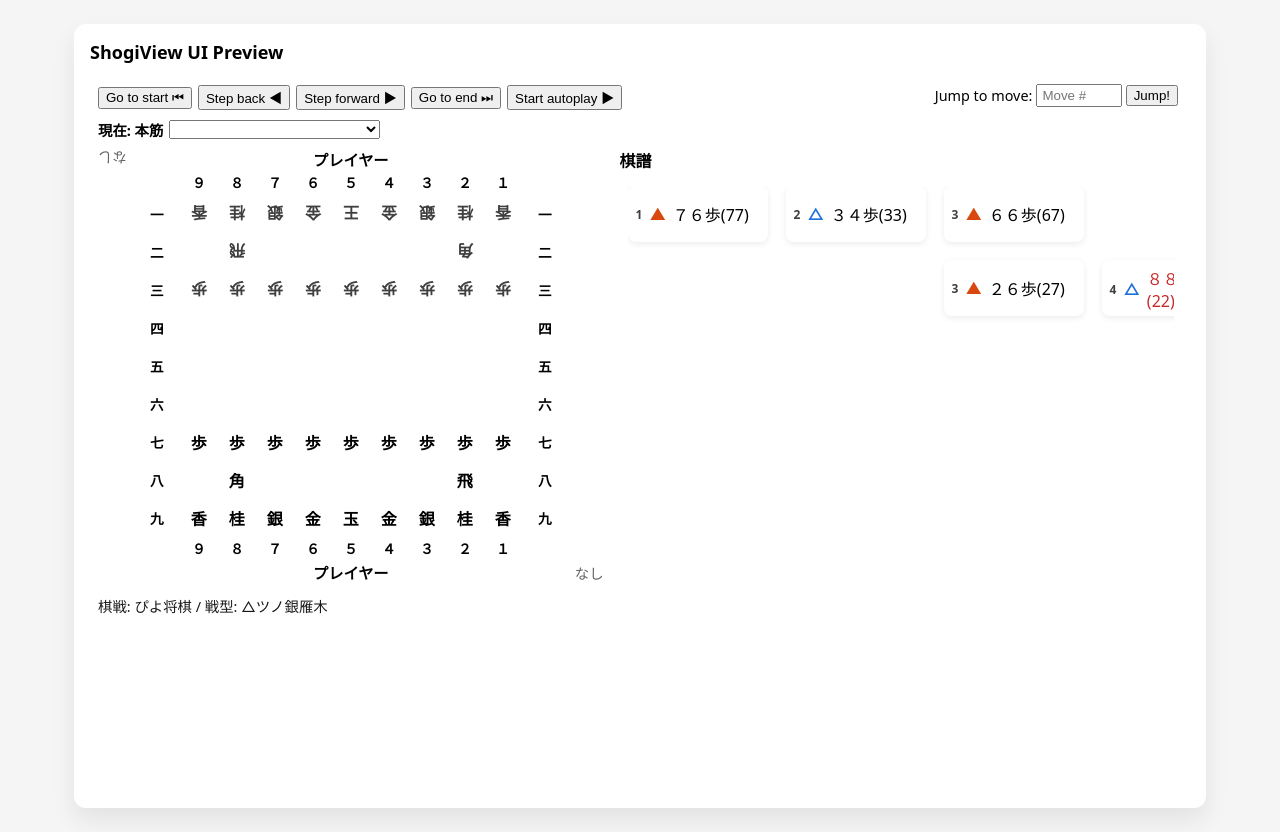
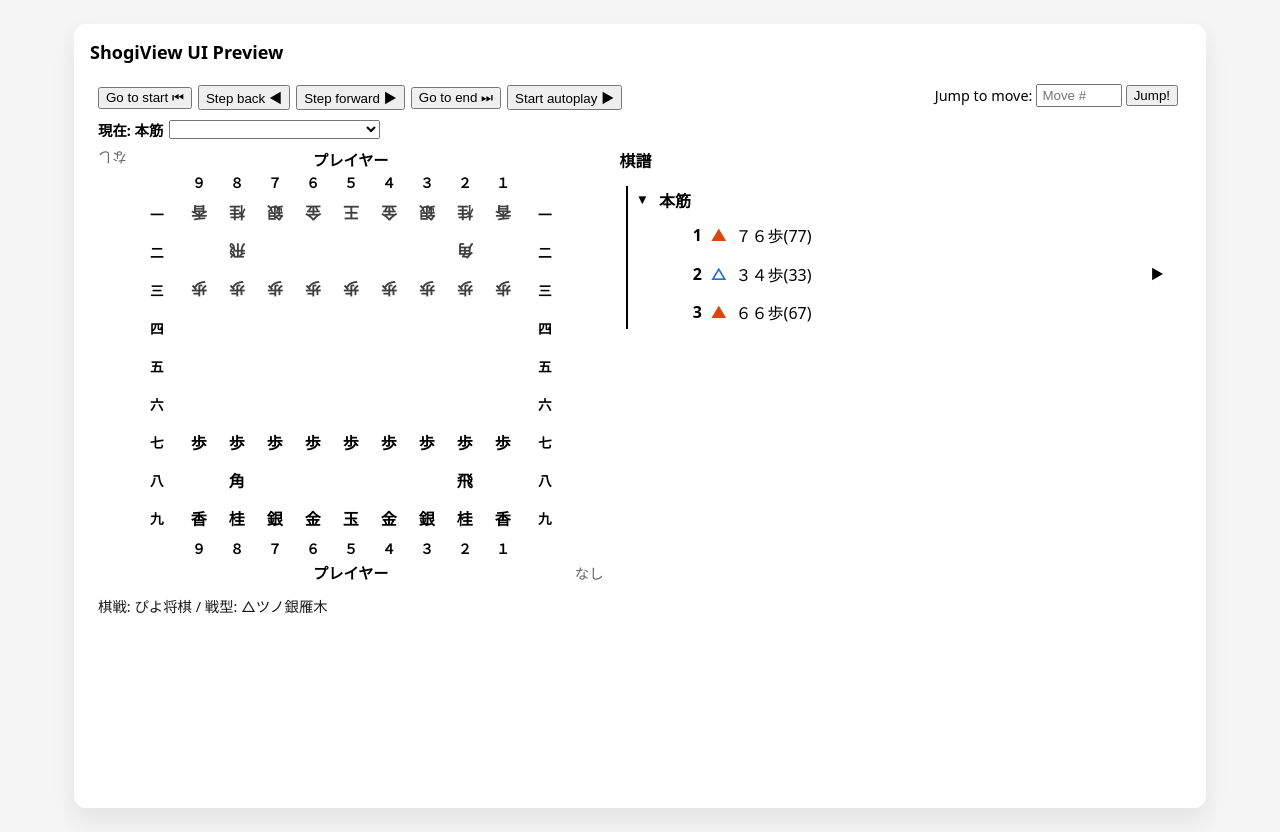
Before and after one commit to Luis8492/ShogiView, a website with bundled scripts: page preview/index.html in a window 1280 px wide. Built offline with nearby package versions, Linux system fonts and the light colour scheme.

Commit message:
Revert "Merge pull request #56 from Luis8492/codex/change-display-style-of-shogi-tree"
This reverts commit 2b515e46dccea64b91e854900a19d6974eb426e9, reversing
changes made to bdbf4551ca06474629ffee2a08749b6f9e571611.

```diff
--- a/src/kif-viewer.ts
+++ b/src/kif-viewer.ts
@@ -514,56 +514,6 @@ export function renderKif(
     const moveListContainer = layout.createDiv({ cls: 'move-list' });
     moveListContainer.createDiv({ cls: 'move-list-title', text: '棋譜' });
     const moveListBody = moveListContainer.createDiv({ cls: 'move-list-body' });
-    let treeGridEl: HTMLElement | null = null;
-    let treePan = { x: 0, y: 0 };
-    let isPanning = false;
-    let panPointerId: number | null = null;
-    let panStart = { x: 0, y: 0 };
-    let panOrigin = { x: 0, y: 0 };
-    let hasManualPan = false;
-
-    const applyTreePan = () => {
-      if (!treeGridEl) return;
-      treeGridEl.style.setProperty('--variation-pan-x', `${treePan.x}px`);
-      treeGridEl.style.setProperty('--variation-pan-y', `${treePan.y}px`);
-    };
-
-    const handlePanStart = (event: PointerEvent) => {
-      if (event.button !== 0) return;
-      const target = event.target as HTMLElement | null;
-      if (target?.closest('.variation-grid-move')) return;
-      isPanning = true;
-      panPointerId = event.pointerId;
-      panStart = { x: event.clientX, y: event.clientY };
-      panOrigin = { ...treePan };
-      moveListBody.setPointerCapture(event.pointerId);
-      moveListBody.addClass('is-panning');
-    };
-
-    const handlePanMove = (event: PointerEvent) => {
-      if (!isPanning || panPointerId !== event.pointerId) return;
-      const deltaX = event.clientX - panStart.x;
-      const deltaY = event.clientY - panStart.y;
-      if (!hasManualPan && (Math.abs(deltaX) > 2 || Math.abs(deltaY) > 2)) {
-        hasManualPan = true;
-      }
-      treePan = { x: panOrigin.x + deltaX, y: panOrigin.y + deltaY };
-      applyTreePan();
-      event.preventDefault();
-    };
-
-    const handlePanEnd = (event: PointerEvent) => {
-      if (!isPanning || panPointerId !== event.pointerId) return;
-      isPanning = false;
-      panPointerId = null;
-      moveListBody.releasePointerCapture(event.pointerId);
-      moveListBody.removeClass('is-panning');
-    };
-
-    renderChild.registerDomEvent(moveListBody, 'pointerdown', handlePanStart);
-    renderChild.registerDomEvent(moveListBody, 'pointermove', handlePanMove);
-    renderChild.registerDomEvent(moveListBody, 'pointerup', handlePanEnd);
-    renderChild.registerDomEvent(moveListBody, 'pointercancel', handlePanEnd);
 
     const commentsContainer = container.createDiv({ cls: 'comments-container' });
     const commentsDiv = commentsContainer.createDiv({ cls: 'meta comments' });
@@ -853,7 +803,6 @@ export function renderKif(
 
     function renderMoveList() {
       moveListBody.empty();
-      treeGridEl = null;
       if (!hasAnyMoves(root)) {
         moveListBody.createSpan({ cls: 'move-list-empty', text: '棋譜はありません。' });
         requestStackedStateUpdate();
@@ -868,145 +817,145 @@ export function renderKif(
         pointer = pointer.parent?.line;
       }
 
-      type LineRowInfo = {
-        line: VariationLine;
-        row: number;
-        parentRow?: number;
-        anchorColumn?: number;
-      };
+      const tree = moveListBody.createDiv({ cls: 'variation-tree' });
 
-      const lineRows: LineRowInfo[] = [];
-      const lineRowMap = new Map<VariationLine, LineRowInfo>();
+      const MAX_VARIATION_INDENT_CLASS_LEVEL = 20;
 
-      const collectLines = (line: VariationLine) => {
-        const row = lineRows.length;
-        const info: LineRowInfo = { line, row };
-        lineRows.push(info);
-        lineRowMap.set(line, info);
-        for (const lead of line.leadVariations) {
-          collectLines(lead);
+      const renderVariationLine = (
+        line: VariationLine,
+        parentEl: HTMLElement,
+        indentLevel: number,
+      ) => {
+        const nodeEl = parentEl.createDiv({ cls: 'variation-node' });
+        const clampedIndentLevel = Math.min(indentLevel, MAX_VARIATION_INDENT_CLASS_LEVEL);
+        nodeEl.addClass(`indent-level-${clampedIndentLevel}`);
+        if (activeLines.has(line)) {
+          nodeEl.addClass('is-active-line');
         }
-        for (const mv of line.moves) {
-          for (const variation of mv.variations) {
-            collectLines(variation);
-          }
-        }
-      };
-
-      const maxMoveNumber = (line: VariationLine): number => {
-        let max = 0;
-        for (const mv of line.moves) {
-          max = Math.max(max, mv.n);
-          for (const variation of mv.variations) {
-            max = Math.max(max, maxMoveNumber(variation));
-          }
-        }
-        for (const lead of line.leadVariations) {
-          max = Math.max(max, maxMoveNumber(lead));
-        }
-        return max;
-      };
-
-      collectLines(root);
-      for (const info of lineRows) {
-        const parentInfo = info.line.parent;
-        if (!parentInfo || parentInfo.anchorMoveCount === 0) continue;
-        const parentRowInfo = lineRowMap.get(parentInfo.line);
-        const anchorMove = parentInfo.line.moves[parentInfo.anchorMoveCount - 1];
-        const anchorColumn = anchorMove?.n;
-        if (parentRowInfo && anchorColumn) {
-          info.parentRow = parentRowInfo.row;
-          info.anchorColumn = anchorColumn;
-        }
+        if (line === currentLine) {
+          nodeEl.addClass('is-current-line');
         }
 
-      const maxColumns = Math.max(1, maxMoveNumber(root));
-      const treeViewport = moveListBody.createDiv({ cls: 'variation-tree-viewport' });
-      const treeGrid = treeViewport.createDiv({ cls: 'variation-tree-grid' });
-      treeGridEl = treeGrid;
-      treeGrid.style.setProperty('--variation-column-count', String(maxColumns));
-      applyTreePan();
+        const hasChildren = line.leadVariations.length > 0 || line.moves.length > 0;
+        const headerEl = nodeEl.createDiv({ cls: 'variation-header' });
+        if (hasChildren) {
+          const toggleBtn = headerEl.createEl('button', {
+            cls: 'variation-toggle',
+            text: line.isExpanded ? '▼' : '▶',
+            attr: {
+              type: 'button',
+              'aria-expanded': String(line.isExpanded),
+              'aria-label': line.isExpanded ? '変化を折りたたむ' : '変化を展開する',
+            },
+          });
+          toggleBtn.onclick = (event) => {
+            event.stopPropagation();
+            line.isExpanded = !line.isExpanded;
+            renderMoveList();
+          };
+        } else {
+          headerEl.createSpan({ cls: ['variation-toggle', 'variation-toggle-placeholder'] });
+          nodeEl.addClass('is-leaf');
+        }
+        headerEl.createSpan({ cls: 'variation-title', text: lineLabel(line) });
 
-      const createHorizontalConnector = (row: number, start: number, end: number) => {
-        if (end <= start) return;
-        const connector = treeGrid.createDiv({ cls: 'variation-grid-connector variation-grid-connector-horizontal' });
-        connector.style.gridRow = String(row + 1);
-        connector.style.gridColumn = `${start} / ${end + 1}`;
-      };
-
-      const createVerticalConnector = (startRow: number, endRow: number, column: number) => {
-        if (startRow === endRow) return;
-        const from = Math.min(startRow, endRow) + 1;
-        const to = Math.max(startRow, endRow) + 2;
-        const connector = treeGrid.createDiv({ cls: 'variation-grid-connector variation-grid-connector-vertical' });
-        connector.style.gridRow = `${from} / ${to}`;
-        connector.style.gridColumn = String(column);
-      };
-
-      for (const info of lineRows) {
-        if (info.parentRow !== undefined && info.anchorColumn !== undefined) {
-          createVerticalConnector(info.parentRow, info.row, info.anchorColumn);
-          const firstMove = info.line.moves[0];
-          if (firstMove && firstMove.n > info.anchorColumn) {
-            createHorizontalConnector(info.row, info.anchorColumn, firstMove.n);
+        if (!hasChildren) {
+          return;
         }
-        }
+        if (!line.isExpanded) {
+          nodeEl.addClass('is-collapsed');
+          return;
         }
 
-      for (const info of lineRows) {
-        const { line, row } = info;
+        const childrenEl = nodeEl.createDiv({ cls: 'variation-children' });
+
+        for (const lead of line.leadVariations) {
+          renderVariationLine(lead, childrenEl, indentLevel + 1);
+        }
+
         line.moves.forEach((mv, moveIndex) => {
-          const moveBox = treeGrid.createDiv({ cls: 'variation-grid-move' });
-          moveBox.style.gridRow = String(row + 1);
-          moveBox.style.gridColumn = String(mv.n);
+          const moveGroup = childrenEl.createDiv({ cls: 'variation-move-group' });
+          const moveRow = moveGroup.createDiv({ cls: 'variation-move' });
           if (executedMoves.has(mv)) {
-            moveBox.addClass('is-done');
+            moveRow.addClass('is-done');
           }
           if (latestMove && latestMove === mv) {
-            moveBox.addClass('is-current');
+            moveRow.addClass('is-current');
           }
-          if (activeLines.has(line)) {
-            moveBox.addClass('is-active-line');
-          }
-          moveBox.onclick = () => {
+          moveRow.onclick = () => {
             jumpTo(line, moveIndex);
           };
-          moveBox.createSpan({ cls: 'move-number', text: mv.n.toString() });
+          moveRow.createSpan({ cls: 'move-number', text: mv.n.toString() });
           const prefix = mv.n % 2 === 1 ? '▲' : '△';
           const prefixCls = mv.n % 2 === 1 ? 'move-prefix-sente' : 'move-prefix-gote';
-          moveBox.createSpan({ cls: ['move-prefix', prefixCls], text: prefix });
-          const moveText = moveBox.createSpan({ cls: 'move-text', text: formatMoveLabel(mv) });
+          moveRow.createSpan({ cls: ['move-prefix', prefixCls], text: prefix });
+          const moveText = moveRow.createSpan({ cls: 'move-text', text: formatMoveLabel(mv) });
           if (mv.kind && isPromotedKind(mv.kind)) {
             moveText.addClass('move-text-promoted');
           }
-          const nextMove = line.moves[moveIndex + 1];
-          if (nextMove) {
-            createHorizontalConnector(row, mv.n, nextMove.n);
+
+          const hasVariations = mv.variations.length > 0;
+          const hasActiveChild = hasVariations && mv.variations.some((variation) => activeLines.has(variation));
+          if (hasVariations) {
+            moveRow.addClass('has-branch');
+            if (hasActiveChild) {
+              moveRow.addClass('has-active-branch');
+            }
+            const branchToggle = moveRow.createEl('button', {
+              cls: 'variation-branch-toggle',
+              text: mv.areVariationsExpanded ? '▼' : '▶',
+              attr: {
+                type: 'button',
+                'aria-expanded': String(mv.areVariationsExpanded),
+                'aria-label': mv.areVariationsExpanded
+                  ? 'この手の変化を折りたたむ'
+                  : 'この手の変化を展開する',
+              },
+            });
+            branchToggle.onclick = (event) => {
+              event.stopPropagation();
+              mv.areVariationsExpanded = !mv.areVariationsExpanded;
+              renderMoveList();
+            };
+            if (mv.areVariationsExpanded) {
+              const branchList = moveGroup.createDiv({ cls: 'variation-branch' });
+              if (hasActiveChild) {
+                branchList.addClass('is-active-branch');
+              }
+              for (const variation of mv.variations) {
+                renderVariationLine(variation, branchList, indentLevel + 1);
+              }
+            }
+          } else {
+            moveRow.createSpan({ cls: 'variation-branch-placeholder' });
           }
         });
+      };
+
+      renderVariationLine(root, tree, 0);
+      const currentMoveEl = moveListBody.querySelector('.variation-move.is-current');
+      if (currentMoveEl instanceof HTMLElement) {
+        const moveRect = currentMoveEl.getBoundingClientRect();
+        const bodyRect = moveListBody.getBoundingClientRect();
+        const moveTop = moveRect.top - bodyRect.top + moveListBody.scrollTop;
+        const moveBottom = moveTop + moveRect.height;
+        const viewTop = moveListBody.scrollTop;
+        const viewBottom = viewTop + moveListBody.clientHeight;
+        const margin = 8;
+        let targetTop: number | null = null;
+        if (moveTop - margin < viewTop) {
+          targetTop = Math.max(moveTop - margin, 0);
+        } else if (moveBottom + margin > viewBottom) {
+          const maxTop = Math.max(moveListBody.scrollHeight - moveListBody.clientHeight, 0);
+          targetTop = Math.min(moveBottom + margin - moveListBody.clientHeight, maxTop);
         }
-
-      const currentMoveEl = treeGrid.querySelector('.variation-grid-move.is-current');
-      if (currentMoveEl instanceof HTMLElement && !hasManualPan) {
-        const bodyRect = moveListBody.getBoundingClientRect();
-        const moveRect = currentMoveEl.getBoundingClientRect();
-        const margin = 24;
-        let nextX = treePan.x;
-        let nextY = treePan.y;
-        if (moveRect.left < bodyRect.left + margin) {
-          nextX += bodyRect.left + margin - moveRect.left;
-        } else if (moveRect.right > bodyRect.right - margin) {
-          nextX -= moveRect.right - (bodyRect.right - margin);
+        if (targetTop !== null) {
+          const behavior = isPlaying ? 'smooth' : 'auto';
+          moveListBody.scrollTo({ top: targetTop, behavior });
         }
-        if (moveRect.top < bodyRect.top + margin) {
-          nextY += bodyRect.top + margin - moveRect.top;
-        } else if (moveRect.bottom > bodyRect.bottom - margin) {
-          nextY -= moveRect.bottom - (bodyRect.bottom - margin);
       }
-        if (nextX !== treePan.x || nextY !== treePan.y) {
-          treePan = { x: nextX, y: nextY };
-          applyTreePan();
-        }
+      if (!currentMoveEl && currentMoveIdx === 0) {
+        moveListBody.scrollTop = 0;
       }
       requestStackedStateUpdate();
     }
--- a/styles.css
+++ b/styles.css
@@ -11,10 +11,6 @@ border-radius: 8px;
 --shogi-highlight-from-bg: rgba(var(--color-green-rgb, 106, 168, 79), 0.12);
 --shogi-cell-size: 36px;
 --shogi-cell-gap: 2px;
---variation-column-size: 140px;
---variation-column-gap: 18px;
---variation-row-size: 56px;
---variation-row-gap: 18px;
 display: flex;
 flex-direction: column;
 height: 100%;
@@ -184,8 +180,8 @@ row-gap: 6px;
  justify-self: center;
 }
 .shogi-kif .move-list {
-flex: 1 1 320px;
-min-width: calc(var(--variation-column-size) * 3 + var(--variation-column-gap) * 2 + 32px);
+flex: 1 1 220px;
+min-width: 220px;
 display: flex;
 flex-direction: column;
 gap: 6px;
@@ -199,104 +195,166 @@ border: 1px solid var(--background-modifier-border);
 border-radius: 6px;
 flex: 1 1 auto;
 min-height: 0;
-overflow: hidden;
+overflow-y: auto;
 background: var(--background-primary);
-padding: 8px;
+padding: 6px;
 height: 100%;
 max-height: 320px;
-cursor: grab;
-position: relative;
-touch-action: none;
-}
-.shogi-kif .move-list-body.is-panning {
-cursor: grabbing;
-user-select: none;
 }
 .shogi-kif .move-list-empty {
 padding: 8px;
 color: var(--text-muted);
 }
-.shogi-kif .variation-tree-viewport {
-width: 100%;
-height: 100%;
-position: relative;
-overflow: hidden;
+.shogi-kif .variation-tree {
+display: flex;
+flex-direction: column;
+gap: 6px;
+padding: 2px 0;
 }
-.shogi-kif .variation-tree-grid {
---variation-column-count: 1;
---variation-pan-x: 0px;
---variation-pan-y: 0px;
+.shogi-kif .variation-node {
+--variation-indent-size: 18px;
+--indent-level: 0;
+padding-left: calc(var(--variation-indent-size) * var(--indent-level));
+border-left: 2px solid transparent;
+}
+.shogi-kif .variation-node.indent-level-0 { --indent-level: 0; }
+.shogi-kif .variation-node.indent-level-1 { --indent-level: 1; }
+.shogi-kif .variation-node.indent-level-2 { --indent-level: 2; }
+.shogi-kif .variation-node.indent-level-3 { --indent-level: 3; }
+.shogi-kif .variation-node.indent-level-4 { --indent-level: 4; }
+.shogi-kif .variation-node.indent-level-5 { --indent-level: 5; }
+.shogi-kif .variation-node.indent-level-6 { --indent-level: 6; }
+.shogi-kif .variation-node.indent-level-7 { --indent-level: 7; }
+.shogi-kif .variation-node.indent-level-8 { --indent-level: 8; }
+.shogi-kif .variation-node.indent-level-9 { --indent-level: 9; }
+.shogi-kif .variation-node.indent-level-10 { --indent-level: 10; }
+.shogi-kif .variation-node.indent-level-11 { --indent-level: 11; }
+.shogi-kif .variation-node.indent-level-12 { --indent-level: 12; }
+.shogi-kif .variation-node.indent-level-13 { --indent-level: 13; }
+.shogi-kif .variation-node.indent-level-14 { --indent-level: 14; }
+.shogi-kif .variation-node.indent-level-15 { --indent-level: 15; }
+.shogi-kif .variation-node.indent-level-16 { --indent-level: 16; }
+.shogi-kif .variation-node.indent-level-17 { --indent-level: 17; }
+.shogi-kif .variation-node.indent-level-18 { --indent-level: 18; }
+.shogi-kif .variation-node.indent-level-19 { --indent-level: 19; }
+.shogi-kif .variation-node.indent-level-20 { --indent-level: 20; }
+.shogi-kif .variation-node.is-active-line {
+border-left-color: var(--interactive-accent);
+}
+.shogi-kif .variation-node .variation-header {
+display: flex;
+align-items: center;
+gap: 6px;
+font-weight: 600;
+color: var(--text-muted);
+}
+.shogi-kif .variation-node.is-active-line > .variation-header {
+color: var(--text-normal);
+}
+.shogi-kif .variation-node.is-current-line > .variation-header {
+color: var(--interactive-accent);
+background: var(--background-modifier-hover);
+border-radius: 4px;
+padding: 2px 4px;
+}
+.shogi-kif .variation-title {
+flex: 1 1 auto;
+}
+.shogi-kif .variation-toggle,
+.shogi-kif .variation-branch-toggle {
+width: 1.6em;
+height: 1.6em;
+border: none;
+background: transparent;
+color: var(--text-muted);
+display: flex;
+align-items: center;
+justify-content: center;
+cursor: pointer;
+border-radius: 4px;
+}
+.shogi-kif .variation-toggle:hover,
+.shogi-kif .variation-branch-toggle:hover {
+color: var(--interactive-accent);
+background: var(--background-modifier-hover);
+}
+.shogi-kif .variation-toggle:focus-visible,
+.shogi-kif .variation-branch-toggle:focus-visible {
+outline: 2px solid var(--interactive-accent);
+outline-offset: 1px;
+}
+.shogi-kif .variation-toggle-placeholder,
+.shogi-kif .variation-branch-placeholder {
+width: 1.6em;
+height: 1.6em;
+display: inline-flex;
+align-items: center;
+justify-content: center;
+}
+.shogi-kif .variation-node.is-leaf > .variation-header .variation-toggle {
+visibility: hidden;
+pointer-events: none;
+}
+.shogi-kif .variation-node.is-collapsed > .variation-children {
+display: none;
+}
+.shogi-kif .variation-children {
+display: flex;
+flex-direction: column;
+gap: 6px;
+margin-top: 4px;
+margin-left: 6px;
+padding-left: 10px;
+border-left: 1px dashed var(--background-modifier-border);
+}
+.shogi-kif .variation-move-group {
+display: flex;
+flex-direction: column;
+gap: 4px;
+}
+.shogi-kif .variation-move {
 display: grid;
-grid-template-columns: repeat(var(--variation-column-count), var(--variation-column-size));
-grid-auto-rows: var(--variation-row-size);
-column-gap: var(--variation-column-gap);
-row-gap: var(--variation-row-gap);
-position: absolute;
-top: 0;
-left: 0;
-width: max-content;
-height: max-content;
-transform: translate(var(--variation-pan-x), var(--variation-pan-y));
-}
-.shogi-kif .variation-grid-connector {
-pointer-events: none;
-background: var(--background-modifier-border);
-border-radius: 1px;
-z-index: 1;
-}
-.shogi-kif .variation-grid-connector-horizontal {
-align-self: center;
-justify-self: stretch;
-height: 2px;
-margin-left: calc(var(--variation-column-size) / 2);
-margin-right: calc(var(--variation-column-size) / 2);
-}
-.shogi-kif .variation-grid-connector-vertical {
-align-self: stretch;
-justify-self: center;
-width: 2px;
-margin-top: calc(var(--variation-row-size) / 2);
-margin-bottom: calc(var(--variation-row-size) / 2);
-}
-.shogi-kif .variation-grid-move {
-display: grid;
-grid-template-columns: auto 1.4em minmax(0, 1fr);
+grid-template-columns: 3.4em 1.6em minmax(0, 1fr) 1.6em;
 align-items: center;
 gap: 4px;
-padding: 6px 8px;
-border-radius: 8px;
-border: 1px solid var(--background-modifier-border);
-background: var(--background-secondary);
+padding: 4px;
+border-radius: 4px;
 font-variant-numeric: tabular-nums;
+color: var(--text-muted);
+cursor: pointer;
+}
+.shogi-kif .variation-move.has-branch .variation-branch-toggle {
+visibility: visible;
+}
+.shogi-kif .variation-branch-toggle {
+visibility: hidden;
+}
+.shogi-kif .variation-move.is-done {
 color: var(--text-normal);
-cursor: pointer;
-z-index: 2;
-box-shadow: 0 2px 6px rgba(0, 0, 0, 0.08);
 }
-.shogi-kif .variation-grid-move:hover {
-border-color: var(--interactive-accent);
-}
-.shogi-kif .variation-grid-move.is-done {
-background: var(--background-secondary-alt, var(--background-secondary));
-}
-.shogi-kif .variation-grid-move.is-current {
+.shogi-kif .variation-move.is-current {
 background: var(--interactive-accent);
 color: var(--text-on-accent, var(--background-primary));
-border-color: var(--interactive-accent);
 }
-.shogi-kif .variation-grid-move.is-current .move-number,
-.shogi-kif .variation-grid-move.is-current .move-prefix,
-.shogi-kif .variation-grid-move.is-current .move-text {
+.shogi-kif .variation-move.is-current .move-number,
+.shogi-kif .variation-move.is-current .move-prefix,
+.shogi-kif .variation-move.is-current .move-text {
 color: inherit;
 }
-.shogi-kif .variation-grid-move.is-active-line {
-border-color: var(--interactive-accent);
+.shogi-kif .variation-move.has-active-branch {
+border-left: 2px solid var(--interactive-accent);
+padding-left: calc(4px + 2px);
 }
-.shogi-kif .variation-grid-move .move-number {
-font-weight: 700;
-font-size: 0.75em;
-opacity: 0.75;
-text-align: left;
+.shogi-kif .variation-branch {
+display: flex;
+flex-direction: column;
+gap: 6px;
+margin-left: 16px;
+padding-left: 10px;
+border-left: 1px solid var(--background-modifier-border);
+}
+.shogi-kif .variation-branch.is-active-branch {
+border-left-color: var(--interactive-accent);
 }
 .shogi-kif .move-number {
 text-align: right;
```
Also changed, not shown: README.md. Lines whose indentation alone changed are shown as unchanged.
